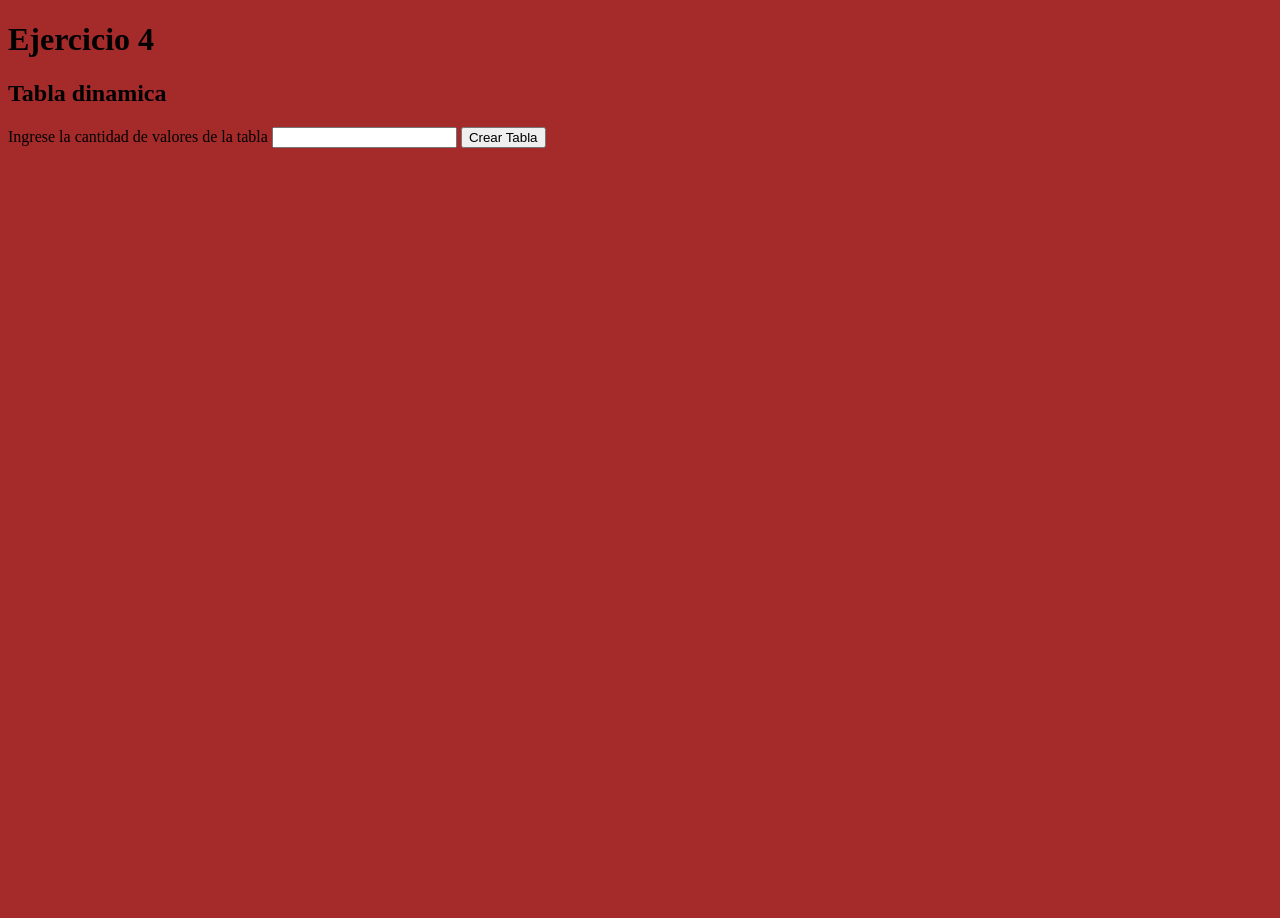
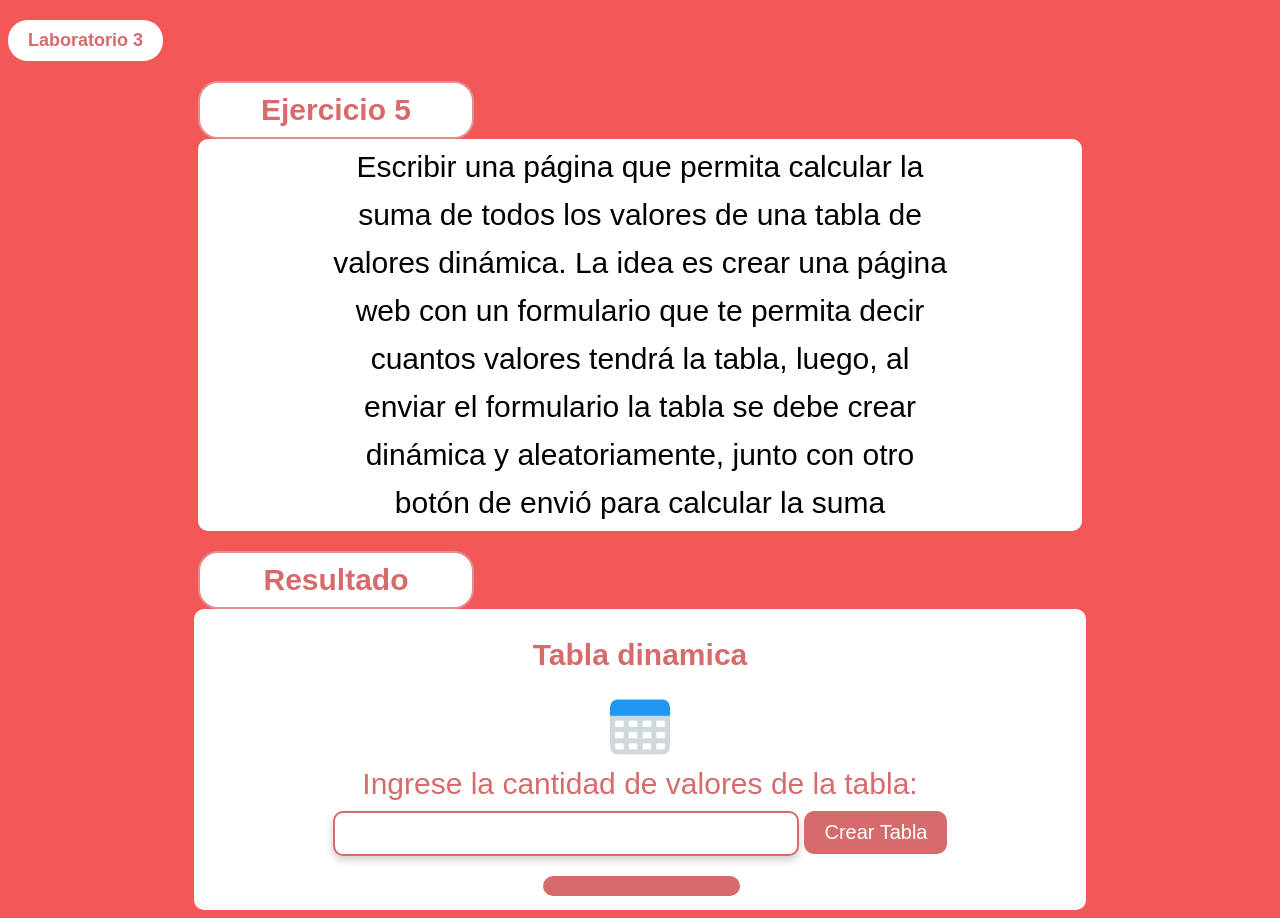
Before and after one commit to Paola0601/ProgramacionWeb2-Laboratorio, a plain HTML site: page Laboratorio3/Ejercicio5/ejercicio5.html in a window 1280 px wide. Before the commit the page ends 800 px from the top, so only its background shows below. Drawn offline with Linux system fonts and the light colour scheme.

Commit message:
el estilo del ejercicio 5 terminado,secambio el js en las tablas por que al oner de crear 100 valores este se deformaba

```diff
--- /dev/null
+++ b/Laboratorio3/Ejercicio5/ejercicio5.css
@@ -0,0 +1,140 @@
+body {
+    background-color: rgb(243, 88, 88);
+    font-family: 'Arial', sans-serif;
+}
+.problema{
+    background-color:white;
+    width:70%;
+    margin:0 auto;;
+    font-size: 30px;
+    text-align: center;
+    margin-bottom: 20px;
+    border-radius: 10px;
+    color:rgb(0, 0, 0);
+}
+.contenedor {
+    width:70%;
+    font-size:20px;
+    margin: 0 auto;
+    background-color: white;
+    padding: 4px;
+    border-radius: 10px;
+    text-align: center;
+    color:rgb(215, 107, 107)
+}
+#prueba,#texto,#enunciado{
+    width:70%;
+    font-size:30px;
+    margin: 0 auto;
+    background-color: white;
+    padding: 4px;
+    border-radius: 10px;
+    text-align: center;
+}
+
+h2 a {
+    display: inline-block;
+    background-color: white;
+    color: rgb(215, 107, 107);
+    text-decoration: none;
+    padding: 10px 20px;
+    border-radius: 20px;
+    font-size: 18px;
+    font-weight: bold;
+    text-align: center;
+}
+
+p {
+    font-size: 18px;
+    line-height: 1.6;
+    margin: 10px 0;
+
+}
+label{
+    font-size: 30px;
+
+}
+
+.subtitulos {
+    width:20%;
+
+    background-color: white;
+    color: rgb(215, 107, 107);
+    text-decoration: none;
+    padding: 10px 10px;
+    border-radius: 20px;
+    font-size: 30px;
+    font-weight: bold;
+    text-align: center;
+    margin: 0 auto;
+    margin-left: 15%;
+    border: 2px solid rgb(225, 144, 144);
+
+}
+.texto{
+    font-size: 30px;
+}
+#resultado{
+    width:20%;
+    background-color:  rgb(215, 107, 107);
+    color: white;
+    padding: 10px 10px;
+    border-radius: 20px;
+    font-size: 25px;
+    font-weight: bold;
+    text-align: center;
+    margin: 10px auto;
+    margin-left: 39%;
+    border: none;
+}
+.imagen img {
+    display:block;
+    border-radius: 10px;
+    margin: 10px auto;
+    width: 60px;
+}
+button#boton ,button#sumar {
+    font-size: 20px;
+    padding: 10px 20px;
+    background-color: rgb(215, 107, 107);
+    color: white;
+    border: none;
+    border-radius: 10px;
+    cursor: pointer;
+}
+
+
+button#boton:hover,button#sumar:hover {
+    background-color: rgb(243, 88, 88);
+}
+table {
+    width: 100%;
+    border-collapse: collapse;
+    margin: 20px 0;
+}
+
+table td, table th {
+    border: 2px solid rgb(215, 107, 107);
+    padding: 10px;
+    text-align: center;
+}
+
+table th {
+    background-color: rgb(243, 88, 88);
+    color: white;
+}
+input#cantidad {
+    width: 50%;
+    font-size: 18px;
+    padding: 10px;
+    border: 2px solid rgb(215, 107, 107);
+    border-radius: 10px;
+    outline: none;
+    margin: 10px 0;
+    box-shadow: 0 4px 8px rgba(0, 0, 0, 0.2);
+}
+
+input#cantidad:focus {
+    border-color: rgb(243, 88, 88);
+    box-shadow: 0 0 10px rgba(243, 88, 88, 0.5);
+}
--- a/Laboratorio3/Ejercicio5/ejercicio5.html
+++ b/Laboratorio3/Ejercicio5/ejercicio5.html
@@ -4,18 +4,32 @@
         <meta charset="UTF-8">
         <meta name="viewport" content="width=device-width, initial-scale=1.0">
         <title>Ejercicio 4</title>
-        <link rel="stylesheet" href="/styles.css">
+        <link rel="stylesheet" href="ejercicio5.css">
         <script src="ejercicio5.js" defer></script>
     </head>
     <body>
-        <h1>Ejercicio 4</h1>
+
+        <h2 ><a href="/index.html">Laboratorio 3</a></h2>
+        <h2 class="subtitulos">Ejercicio 5</h2>
+        <div class="problema">
+            <p id="enunciado">
+                Escribir una página que permita calcular la suma de todos los valores de una tabla de valores dinámica. La idea es crear una página web con un formulario que te permita decir cuantos valores tendrá la tabla, luego, al enviar el formulario la tabla se debe crear dinámica y aleatoriamente, junto con otro botón de envió para calcular la suma
+            </p>
+        </div>
+        <h2 class="subtitulos">Resultado</h2>
+        <div class="contenedor">
+
         <h2>Tabla dinamica </h2>
+        <div class="imagen">
+            <img src="tabla.png" alt="Arequipa">
+       </div>
         <form id="formulario">
-            <label for="cantidad">Ingrese la cantidad de valores de la tabla</label>
+            <label  for="cantidad">Ingrese la cantidad de valores de la tabla:  </label>
             <input type="number" id="cantidad" min="1" required>
-            <button type="submit">Crear Tabla</button>
+            <button id="boton" type="submit">Crear Tabla</button>
           </form>
           <div id="contenidoDeLaTabla"></div>
           <div id="resultado"></div>
+        </div>
     </body>
 </html>
--- a/Laboratorio3/Ejercicio5/ejercicio5.js
+++ b/Laboratorio3/Ejercicio5/ejercicio5.js
@@ -11,27 +11,37 @@
 
   let numeros=[];
 
-    function crearTabla()
-    {
+  function crearTabla() {
     limpiarTodo();
     numeros = [];
-      const cantidad=parseInt(document.getElementById("cantidad").value);
+    const cantidad = parseInt(document.getElementById("cantidad").value);
+    const celdasPorFila = 15;
+    const tabla = document.createElement("table");
 
-     const tabla=document.createElement("table");
-     const fila=document.createElement("tr");
+    let fila = document.createElement("tr");
+    for (let i = 0; i < cantidad; i++) {
+        const numero = Math.floor(Math.random() * 100) + 1;
+        numeros.push(numero);
 
-     for(let i=0;i<cantidad;i++)
-     { const numero=Math.floor(Math.random()*100)+1;
-      numeros.push(numero);
-       const celda=document.createElement("td");
-    celda.textContent=numero;
+        const celda = document.createElement("td");
+        celda.textContent = numero;
         fila.appendChild(celda);
+
+
+        if ((i + 1) % celdasPorFila === 0) {
+            tabla.appendChild(fila);
+            fila = document.createElement("tr");
         }
+    }
+
+
+    if (fila.children.length > 0) {
         tabla.appendChild(fila);
+    }
+
     contenidoDeLaTabla.appendChild(tabla);
-
     agregarBotonCalcularSuma();
-    };
+}
 
 
 
@@ -45,6 +55,7 @@
     function agregarBotonCalcularSuma()
     { const botonCalcularSuma=document.createElement("button");
       botonCalcularSuma.textContent="Calcular Suma";
+      botonCalcularSuma.id = "sumar";
       botonCalcularSuma.addEventListener("click",calcularSuma);
       contenidoDeLaTabla.appendChild(botonCalcularSuma);
     };
```
Also changed, not shown: Laboratorio3/Ejercicio5/tabla.png (added). Lines whose indentation alone changed are shown as unchanged.
